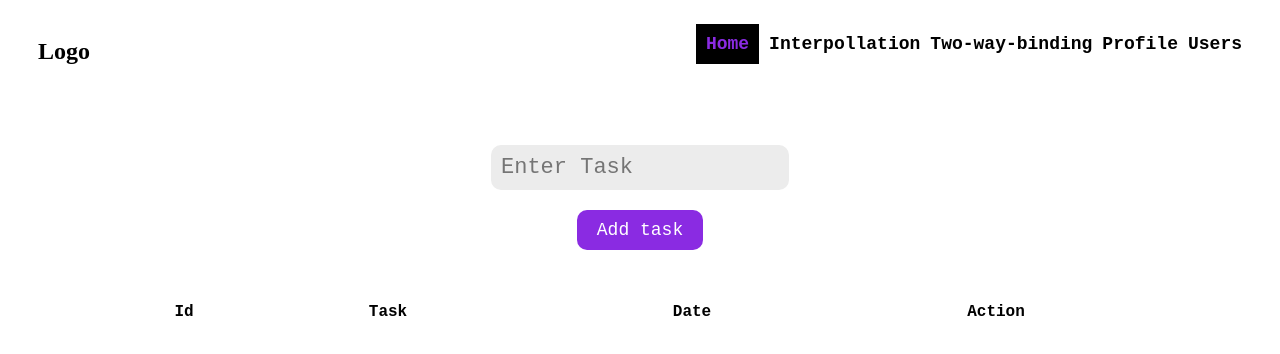
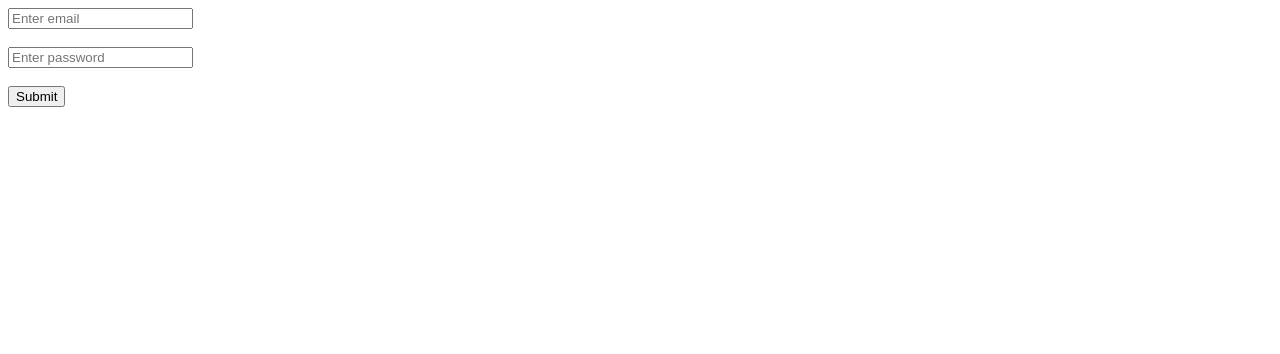
Before and after one commit to UdayMayanna/AngularStudy, an Angular app: page /home in a window 1280 px wide. Shown: the top 354 px of the page. Built offline with nearby package versions, Linux system fonts and the light colour scheme.

Commit message:
Added reactive form component

```diff
--- a/src/app/app.component.html
+++ b/src/app/app.component.html
@@ -26,5 +26,7 @@
     </ul>
 </router-outlet> -->
 
-<app-nav-header></app-nav-header>
-<router-outlet></router-outlet>
+<!-- <app-nav-header></app-nav-header> -->
+<!-- <router-outlet></router-outlet> -->
+
+<app-reactive-froms></app-reactive-froms>
--- /dev/null
+++ b/src/app/comp/reactive-froms/reactive-froms.component.html
@@ -0,0 +1,9 @@
+<form action="">
+    <input type="email" placeholder="Enter email" [formControl]="email">
+    <br>
+    <br>
+    <input type="password" placeholder="Enter password" [formControl]="pass">
+    <br>
+    <br>
+    <button type="button">Submit</button>
+</form>
--- /dev/null
+++ b/src/app/comp/reactive-froms/reactive-froms.component.ts
@@ -0,0 +1,14 @@
+import { Component } from '@angular/core';
+import { FormControl, Validators } from '@angular/forms';
+
+@Component({
+  selector: 'app-reactive-froms',
+  standalone: false,
+  templateUrl: './reactive-froms.component.html',
+  styles: ``
+})
+export class ReactiveFromsComponent {
+   email = new FormControl("",[Validators.required]);
+   pass = new FormControl("",[Validators.required,Validators.minLength(6)]);
+
+}
```
Also changed, not shown: src/app/app.module.ts (+6 -3 lines).
